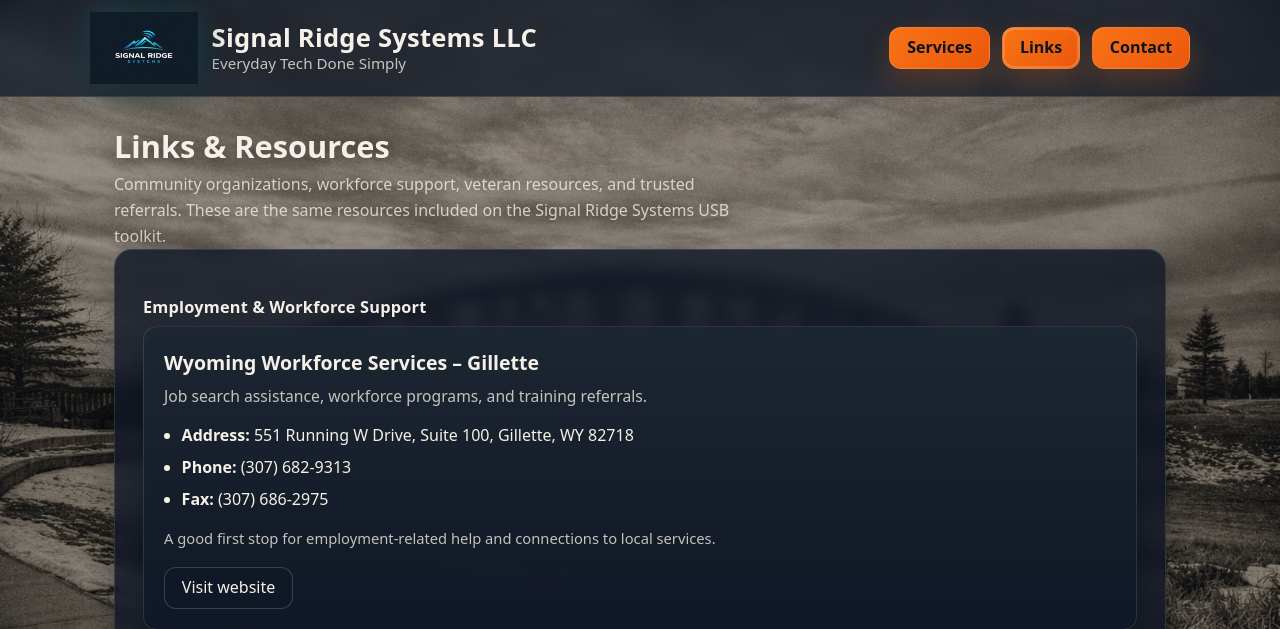
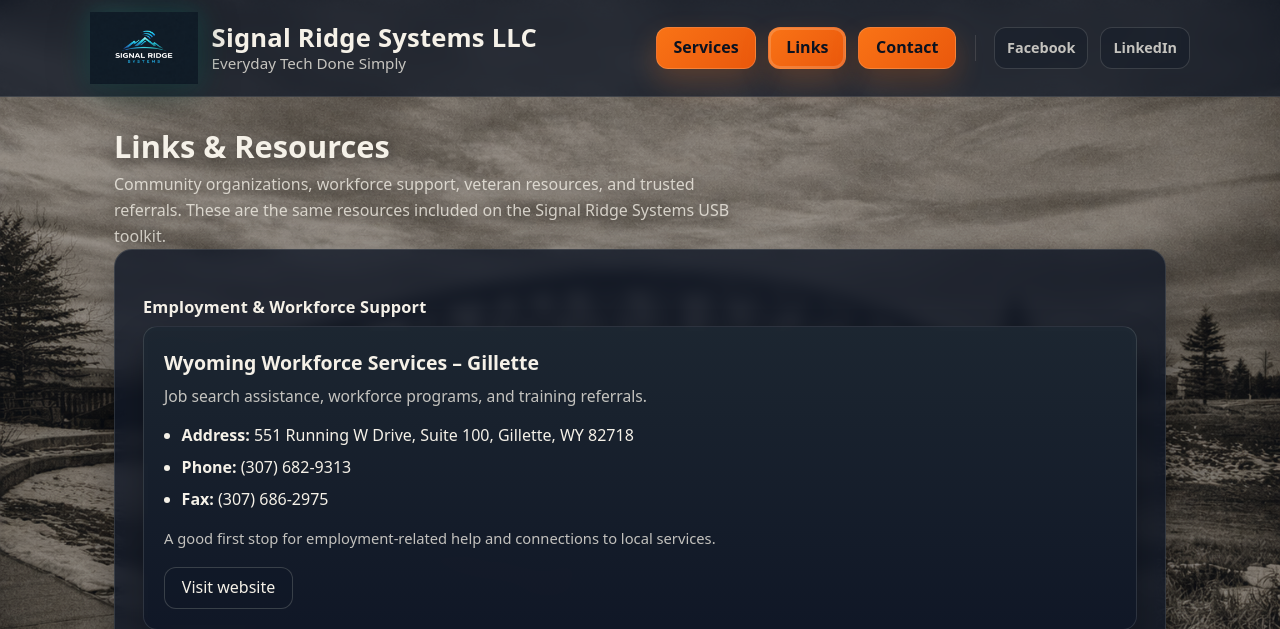
Before and after one commit to Signal-Ridge-SysAdmin/Signal-Ridge-Systems-Website, a Flask app: page /links in a window 1280 px wide. Shown: the top 629 px of the page. Run offline with Flask 3, Linux system fonts and the light colour scheme.

Commit message:
Refine header navigation and style social links

```diff
--- a/static/css/styles.css
+++ b/static/css/styles.css
@@ -168,6 +168,56 @@ main.container {
   gap: 0.75rem;
   flex-wrap: wrap;
   align-items: center;
+}
+
+/* NEW: divider + social links */
+.nav-divider{
+  width: 1px;
+  height: 26px;
+  background: var(--line);
+  margin: 0 0.4rem;
+}
+
+.social-link{
+  display: inline-flex;
+  align-items: center;
+  justify-content: center;
+
+  height: 42px;
+  padding: 0 0.75rem;
+  border-radius: 12px;
+
+  font-size: 0.9rem;
+  font-weight: 600;
+  text-decoration: none;
+
+  color: var(--muted);
+  background: rgba(17,24,39,0.35);
+  border: 1px solid rgba(245,241,232,0.14);
+
+  transition:
+    transform 140ms ease,
+    color 140ms ease,
+    border-color 140ms ease,
+    box-shadow 140ms ease,
+    background 140ms ease;
+}
+
+.social-link:hover{
+  transform: translateY(-1px);
+  color: var(--text);
+  border-color: rgba(20,184,166,0.45);
+  background: rgba(17,24,39,0.55);
+  box-shadow: 0 12px 28px rgba(20,184,166,0.18);
+}
+
+@media (max-width: 520px){
+  .nav-divider{ display: none; }
+}
+/* END NEW */
+
+.nav-link {
+  ...
 }
 
 .nav-link {
--- a/templates/base.html
+++ b/templates/base.html
@@ -10,8 +10,12 @@
     href="{{ url_for('static', filename='css/styles.css') }}?v=20260203-1"
   />
 </head>
+
 <body>
 
+  <!-- =========================
+       Site Header
+       ========================= -->
   <header class="site-header">
     <div class="container header-inner">
 
@@ -27,26 +31,39 @@
         </div>
       </a>
 
-      <nav class="nav">
-        <a class="nav-link {% if active_page == 'services' %}active{% endif %}" href="/services">
-          Services
-        </a>
-        <a class="nav-link {% if active_page == 'links' %}active{% endif %}" href="/links">
-          Links
-        </a>
-        <a class="nav-link {% if active_page == 'contact' %}active{% endif %}" href="/contact">
-          Contact
-        </a>
+      <nav class="nav" aria-label="Primary">
+        <a class="nav-link {% if active_page == 'services' %}active{% endif %}" href="/services">Services</a>
+        <a class="nav-link {% if active_page == 'links' %}active{% endif %}" href="/links">Links</a>
+        <a class="nav-link {% if active_page == 'contact' %}active{% endif %}" href="/contact">Contact</a>
+
+        <span class="nav-divider" aria-hidden="true"></span>
+
+        <a
+          class="social-link"
+          href="https://www.facebook.com/profile.php?id=61588303447585"
+          target="_blank"
+          rel="noopener"
+        >Facebook</a>
+
+        <a
+          class="social-link"
+          href="https://www.linkedin.com/in/william-zade-5b40983b2/"
+          target="_blank"
+          rel="noopener"
+        >LinkedIn</a>
       </nav>
 
     </div>
   </header>
 
+  <!-- =========================
+       Main Content
+       ========================= -->
   <main class="container">
 
     {% with messages = get_flashed_messages(with_categories=true) %}
       {% if messages %}
-      <div class="flash-stack">
+        <div class="flash-stack" aria-live="polite" aria-atomic="true">
           {% for category, message in messages %}
             <div class="flash flash-{{ category }}">
               {{ message }}
@@ -59,7 +76,9 @@
     {% block content %}{% endblock %}
   </main>
 
-
+  <!-- =========================
+       Footer
+       ========================= -->
   <footer class="site-footer">
     <div class="container footer-inner">
       <div>© 2026 Signal Ridge Systems LLC</div>
```
Lines whose indentation alone changed are shown as unchanged.
